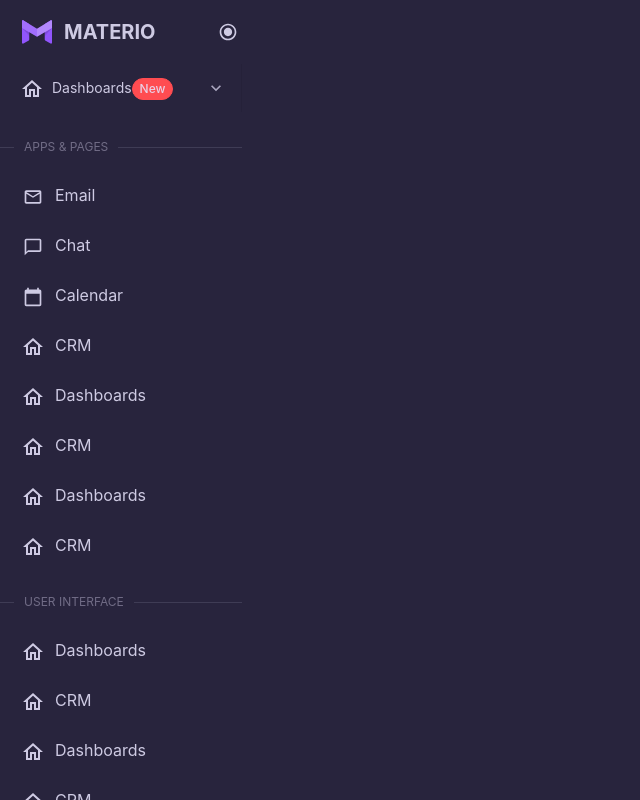
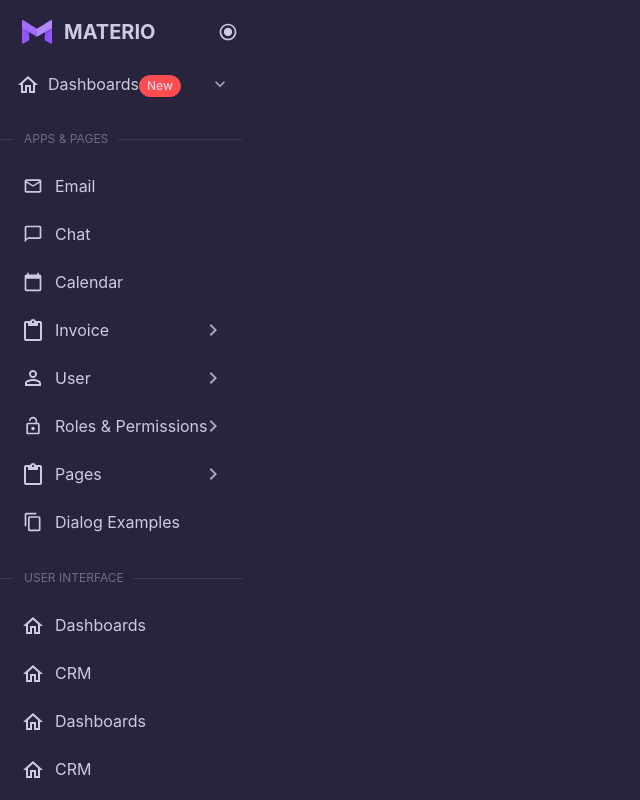
Before and after one commit to harshilpradhan-simformsolutions/materio-dashboard, a React (Vite) app: page / in a window 1280 px wide. Shown: the whole page, without its empty margins (0-640 px from the left). Built offline with nearby package versions, Linux system fonts and the light colour scheme.

Commit message:
Add utility classes Customize antd menu in navbar Add nav items in sidebar

```diff
--- a/src/components/Sidebar/Sidebar.styles.ts
+++ b/src/components/Sidebar/Sidebar.styles.ts
@@ -1,15 +1,6 @@
 import styled from 'styled-components';
 
 export const SidebarBase = styled.nav`
-  background-color: var(--color-background);
-  overflow-y: auto;
-  max-height: 100vh;
-
-  // TODO: utility classes
-  .logo-container {
-    padding: 8px 0;
-  }
-
   .logo {
     display: flex;
     align-items: center;
@@ -24,14 +15,52 @@ export const SidebarBase = styled.nav`
     }
   }
 
-  .navbar__content {
+  .navbar-content {
     padding-right: 18px;
+    max-height: calc(100vh - 64px);
+    overflow-y: auto;
   }
 
   .ant-menu {
     background-color: transparent;
-    &-submenu-title {
+    font-size: 16px;
+    &-sub {
+      > li {
+        border-top-right-radius: 50px;
+        border-bottom-right-radius: 50px;
+        padding-top: 9px;
+        padding-bottom: 9px;
+        margin-left: 0;
+        &:hover {
+          background-color: var(--color-action-hover) !important;
+        }
+        &.active {
+          color: white;
+          background: linear-gradient(to right, #c6a7fe, var(--color-primary));
+        }
+      }
+    }
+    &-submenu {
+      &-selected {
+        > .ant-menu-submenu-title {
+          color: var(--color-text);
+        }
+      }
+      &-title {
+        border-top-right-radius: 50px;
+        border-bottom-right-radius: 50px;
         padding-left: 18px !important;
+        padding-top: 9px;
+        padding-bottom: 9px;
+        margin: 0;
+        width: 100%;
+        &:active {
+          background-color: transparent;
+        }
+        &:hover {
+          background-color: var(--color-action-hover) !important;
+        }
+      }
     }
   }
 `;
@@ -39,12 +68,13 @@ export const SidebarSectionBase = styled.div`
   margin: 20px 0;
   font-weight: 400;
 
-  .sidebar-section__items {
+  .sidebar-section {
+    &__items {
       display: flex;
       flex-direction: column;
       gap: 6px;
     }
-  .sidebar-section__title {
+    &__title {
       color: var(--color-disabled);
       background-color: var(--color-divider);
       text-transform: uppercase;
@@ -62,25 +92,25 @@ export const SidebarSectionBase = styled.div`
         padding: 0 10px;
       }
     }
+  }
 `;
 
 export const SidebarItemBase = styled.li`
   width: 100%;
   font-size: 16px;
   list-style: none;
-  padding: 10px 14px 10px 23px;
+  padding: 9px 14px 9px 23px;
   border-top-right-radius: 50px;
   border-bottom-right-radius: 50px;
   display: flex;
   align-items: center;
-  .icon {
-    margin-right: 12px;
-
-    svg {
-      vertical-align: middle;
-    }
-  }
   &:hover {
     background-color: var(--color-action-hover);
   }
+  .label {
+    flex: 1;
+    max-width: 146px;
+    white-space: nowrap;
+    text-overflow: ellipsis;
+  }
 `;
--- a/src/components/Sidebar/Sidebar.tsx
+++ b/src/components/Sidebar/Sidebar.tsx
@@ -3,6 +3,8 @@ import { ReactComponent as Logo } from '../../assets/logo.svg';
 import { ReactComponent as Radio } from '../../assets/radio-checked.svg';
 import { ReactComponent as Home } from '../../assets/home.svg';
 import { ReactComponent as Arrow } from '../../assets/arrow.svg';
+import { ReactComponent as User } from '../../assets/user.svg';
+import { ReactComponent as Invoice } from '../../assets/invoice.svg';
 import { SidebarBase } from './Sidebar.styles';
 import { SidebarSection } from './SidebarSection';
 import { SidebarItem } from './SidebarItem';
@@ -10,19 +12,26 @@ import {
   MdOutlineMail,
   MdOutlineChatBubbleOutline,
   MdCalendarToday,
+  MdContentCopy,
+  MdLockOpen,
 } from 'react-icons/md';
+import { useState } from 'react';
+
+const items = ['CRM', 'Analytics', 'eCommerce'];
 
 const Sidebar = () => {
+  const [selected, setSelected] = useState<string | null>(null);
+
   return (
     <SidebarBase>
-      <div className="logo-container">
+      <div className="py-8">
         <div className="logo">
           <Logo />
           <h1>MATERIO</h1>
           <Radio />
         </div>
       </div>
-      <div className="navbar__content">
+      <div className="navbar-content">
         <Menu
           mode="inline"
           expandIcon={<Arrow height={24} width={24} />}
@@ -36,41 +45,35 @@ const Sidebar = () => {
                 </>
               ),
               icon: <Home />,
-              children: [
-                {
-                  key: '1.1',
-                  label: 'CRM',
-                },
-                {
-                  key: '1.2',
-                  label: 'Analytics',
-                },
-                {
-                  key: '1.3',
-                  label: 'eCommerce',
-                },
-              ],
+              children: items.map((item) => ({
+                key: item,
+                label: item,
+                className: item === selected ? 'active' : undefined,
+                onClick: () => setSelected(item),
+              })),
             },
           ]}
         />
-        <div className="nav-items__list">
         <SidebarSection title="Apps & Pages">
           <SidebarItem label="Email" icon={<MdOutlineMail size={20} />} />
           <SidebarItem
             label="Chat"
             icon={<MdOutlineChatBubbleOutline size={20} />}
           />
+          <SidebarItem label="Calendar" icon={<MdCalendarToday size={20} />} />
+          <SidebarItem label="Invoice" icon={<Invoice />} expandable />
+          <SidebarItem label="User" icon={<User />} expandable />
           <SidebarItem
-              label="Calendar"
-              icon={<MdCalendarToday size={20} />}
+            label="Roles & Permissions"
+            icon={<MdLockOpen size={20} />}
+            expandable
           />
-            <SidebarItem label="CRM" icon={<Home />} />
-            <SidebarItem label="Dashboards" icon={<Home />} />
-            <SidebarItem label="CRM" icon={<Home />} />
-            <SidebarItem label="Dashboards" icon={<Home />} />
-            <SidebarItem label="CRM" icon={<Home />} />
+          <SidebarItem label="Pages" icon={<Invoice />} expandable />
+          <SidebarItem
+            label="Dialog Examples"
+            icon={<MdContentCopy size={20} />}
+          />
         </SidebarSection>
-
         <SidebarSection title="user interface">
           <SidebarItem label="Dashboards" icon={<Home />} />
           <SidebarItem label="CRM" icon={<Home />} />
@@ -82,7 +85,6 @@ const Sidebar = () => {
           <SidebarItem label="CRM" icon={<Home />} />
         </SidebarSection>
       </div>
-      </div>
     </SidebarBase>
   );
 };
--- a/src/components/Sidebar/SidebarItem.tsx
+++ b/src/components/Sidebar/SidebarItem.tsx
@@ -1,17 +1,21 @@
 import { ReactNode } from 'react';
 import { SidebarItemBase } from './Sidebar.styles';
+import { MdChevronRight } from 'react-icons/md';
+import { typography } from '../../config/colors';
 
 interface SidebarItemProps {
   label: string;
   icon: ReactNode;
+  expandable?: boolean;
 }
 const SidebarItem = (props: SidebarItemProps) => {
-  const { label, icon } = props;
+  const { label, icon, expandable = false } = props;
 
   return (
     <SidebarItemBase className="pointer">
-      <span className="icon">{icon}</span>
-      <span>{label}</span>
+      <span className="mr-12 icon">{icon}</span>
+      <span className="label">{label}</span>
+      {expandable && <MdChevronRight size={24} color={typography.secondary} />}
     </SidebarItemBase>
   );
 };
--- a/src/config/colors.ts
+++ b/src/config/colors.ts
@@ -59,4 +59,10 @@ export const typography = {
   main: '#E7E3FCDE',
   hover: '#E7E3FC0A',
   disabled: '#E7E3FC61',
+  secondary: '#E7E3FCAD',
 };
+
+export const misc = {
+  background: '#28243D',
+  divider: '#E7E3FC1F',
+};
--- a/src/config/theme.ts
+++ b/src/config/theme.ts
@@ -1,5 +1,5 @@
 import { ThemeConfig } from 'antd';
-import { palettes, typography } from './colors';
+import { misc, palettes, typography } from './colors';
 
 export const theme: ThemeConfig = {
   token: {
@@ -35,5 +35,9 @@ export const theme: ThemeConfig = {
       colorText: typography.main,
       colorTextHeading: typography.main,
     },
+    Divider: {
+      colorSplit: misc.divider,
+      fontSize: 12,
+    },
   },
 };
--- /dev/null
+++ b/src/config/utilities.ts
@@ -0,0 +1,56 @@
+const units = [
+  1, 2, 4, 6, 8, 10, 12, 14, 16, 18, 20, 24, 32, 40, 48, 56, 64, 72, 80, 96,
+];
+
+export const classes = units
+  .map((unit) => {
+    return `
+    .m-${unit} {
+      margin: ${unit}px;
+    }
+    .mt-${unit} {
+      margin-top: ${unit}px;
+    }
+    .mr-${unit} {
+      margin-right: ${unit}px;
+    }
+    .mb-${unit} {
+      margin-bottom: ${unit}px;
+    }
+    .ml-${unit} {
+      margin-left: ${unit}px;
+    }
+    .mx-${unit} {
+      margin-left: ${unit}px;
+      margin-right: ${unit}px;
+    }
+    .my-${unit} {
+      margin-top: ${unit}px;
+      margin-bottom: ${unit}px;
+    }
+    .p-${unit} {
+      padding: ${unit}px;
+    }
+    .pt-${unit} {
+      padding-top: ${unit}px;
+    }
+    .pr-${unit} {
+      padding-right: ${unit}px;
+    }
+    .pb-${unit} {
+      padding-bottom: ${unit}px;
+    }
+    .pl-${unit} {
+      padding-left: ${unit}px;
+    }
+    .px-${unit} {
+      padding-left: ${unit}px;
+      padding-right: ${unit}px;
+    }
+    .py-${unit} {
+      padding-top: ${unit}px;
+      padding-bottom: ${unit}px;
+    }
+  `;
+  })
+  .join('\n');
--- a/src/gloabalStyle.ts
+++ b/src/gloabalStyle.ts
@@ -1,5 +1,6 @@
 import { createGlobalStyle } from 'styled-components';
-import { palettes, typography } from './config/colors';
+import { misc, palettes, typography } from './config/colors';
+import { classes } from './config/utilities';
 
 export const GlobalStyle = createGlobalStyle`
   :root {
@@ -63,10 +64,10 @@ export const GlobalStyle = createGlobalStyle`
     --color-error-outlined-resting-bg: ${palettes.error.outlinedRestingBg};
 
     --color-text: ${typography.main};
-    --color-background: #28243D;
+    --color-background: ${misc.background};
     --color-action-hover: ${typography.hover};
     --color-disabled: ${typography.disabled};
-    --color-divider: #E7E3FC1F;
+    --color-divider: ${misc.divider};
   }
 
   *, ::after, ::before {
@@ -82,7 +83,7 @@ export const GlobalStyle = createGlobalStyle`
 
   .center {
     display: grid;
-    place-items: center;
+    place-content: center;
   }
 
   /** For Debugging */
@@ -94,6 +95,21 @@ export const GlobalStyle = createGlobalStyle`
     cursor: pointer;
   }
 
+  .icon {
+    display: inline-flex;
+    align-items: center;
+    color: inherit;
+    font-style: normal;
+    line-height: 0;
+    text-align: center;
+    text-transform: none;
+    vertical-align: -0.125em;
+    text-rendering: optimizeLegibility;
+    -webkit-font-smoothing: antialiased;
+    -moz-osx-font-smoothing: grayscale;
+  }
+
+  /** AntD Global customization */
   .ant-tag {
     --color: var(--color-primary);
     background-color: var(--color);
@@ -121,4 +137,6 @@ export const GlobalStyle = createGlobalStyle`
     }
   }
 
+  /** Utility classes */
+  ${classes}
 `;
```
Also changed, not shown: src/assets/invoice.svg (added), src/assets/user.svg (added). Lines whose indentation alone changed are shown as unchanged.
